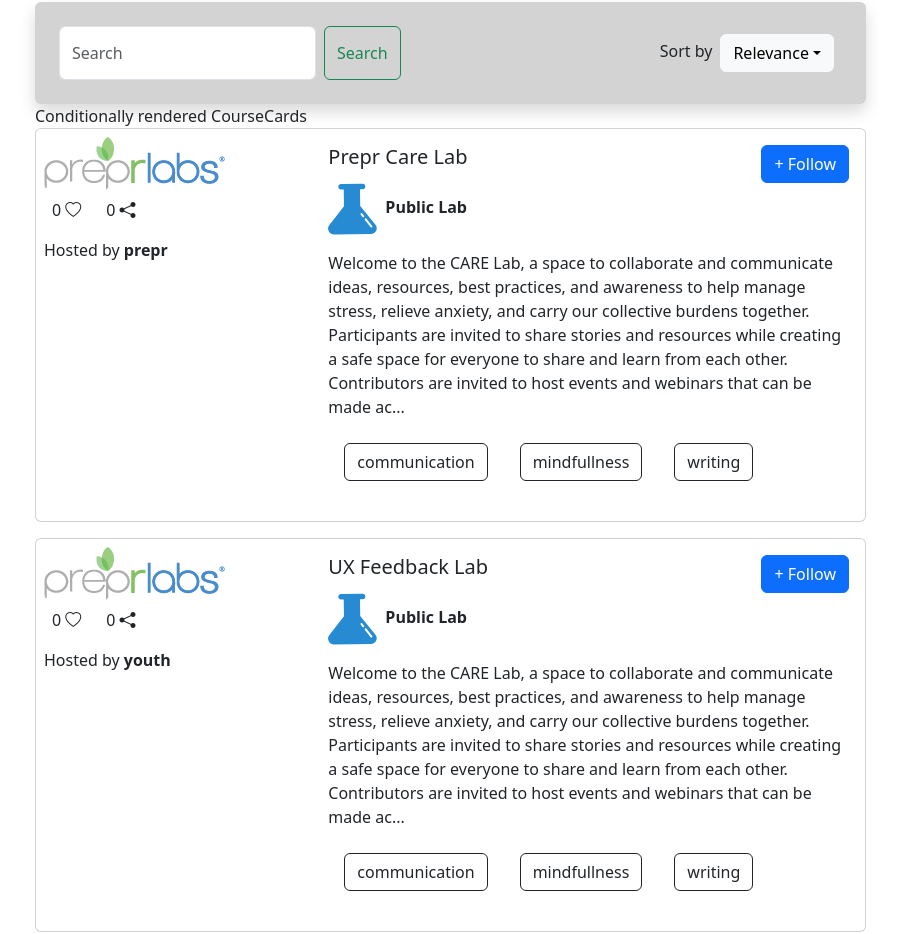
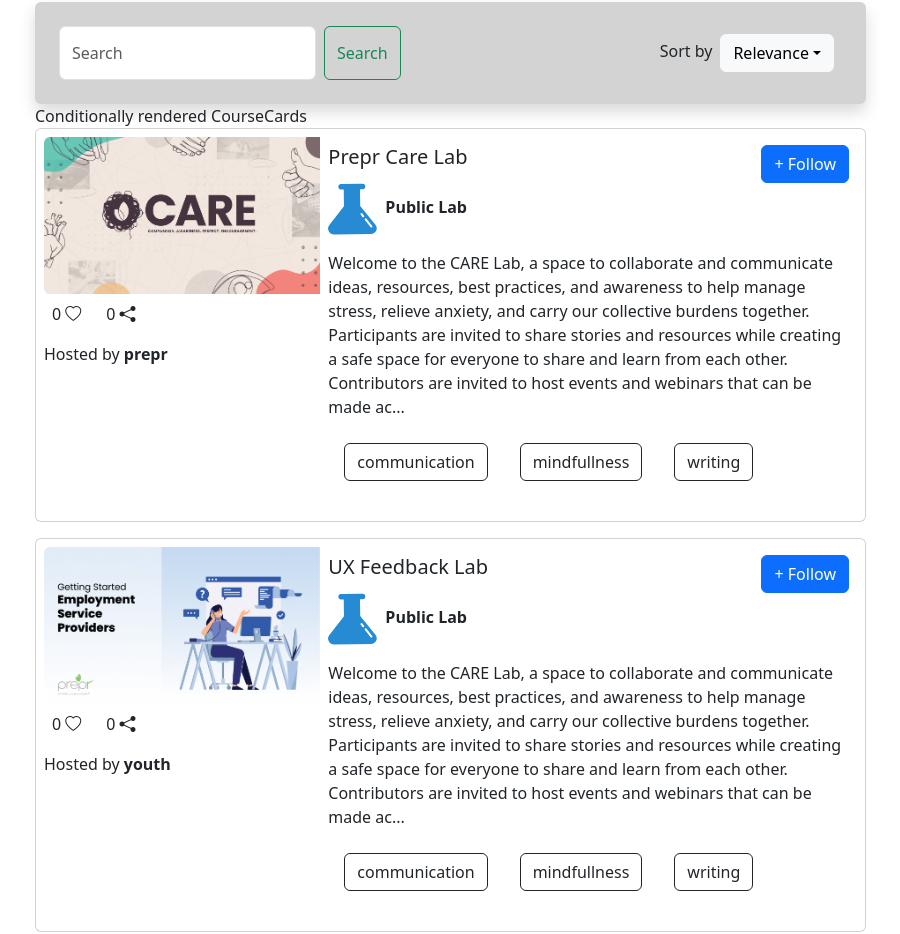
Before and after one commit to SeemaMistry/Prepr-Frontend-Developer-Challenge-1-Web-Page-Creation, a React (Create React App) app in the folder prepr-homepage/: page / in a window 1280 px wide. Shown: the part 813-1747 px from the top of the page, without its empty margins (47-947 px from the left). Built offline with nearby package versions, Linux system fonts and the light colour scheme.

Commit message:
feat: render course thumbnail image from props

```diff
--- a/prepr-homepage/src/components/CourseCard.js
+++ b/prepr-homepage/src/components/CourseCard.js
@@ -24,7 +24,7 @@ const CourseCard = ({course}) => {
     <div className="card mb-3" style={{maxWidth: '100%'}}>
         <div className="row g-0">
             <div className="col-md-4">
-                <img src={courseImg} className="img-fluid rounded-start mx-2 my-2" alt="course title page"/>
+                <img src={course.imgSrc} className="img-fluid rounded-start mx-2 my-2" alt="course title page"/>
                 <p className='mx-3'>
                     0 <i className="bi bi-heart"></i>
                     &nbsp; &nbsp; &nbsp;
```
